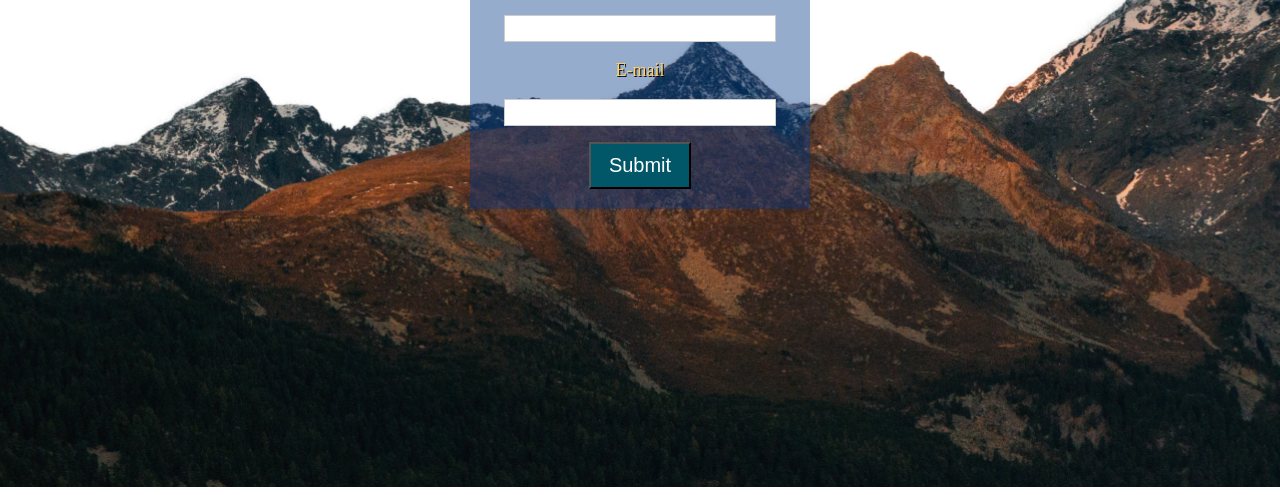
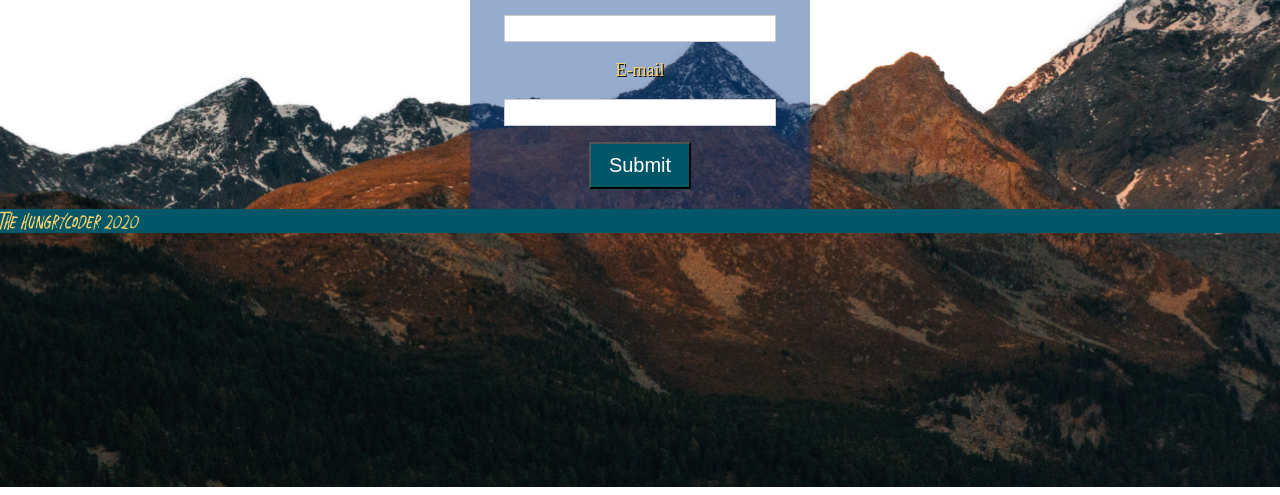
Before and after one commit to sparrow0818/blackpearl18, a plain HTML site: page sparrow3.html in a window 1280 px wide. Shown: the part 313-808 px from the top of the page. Drawn offline with Linux system fonts and the light colour scheme.

Commit message:
Update sparrow3.html

```diff
--- a/sparrow3.html
+++ b/sparrow3.html
@@ -28,5 +28,6 @@
             <button type="button" class="butones">Submit</button>
         </form>
     </div>
-</body>
+    <footer>The HungryCoder 2020</footer>
+ </body>
 </html>
```
